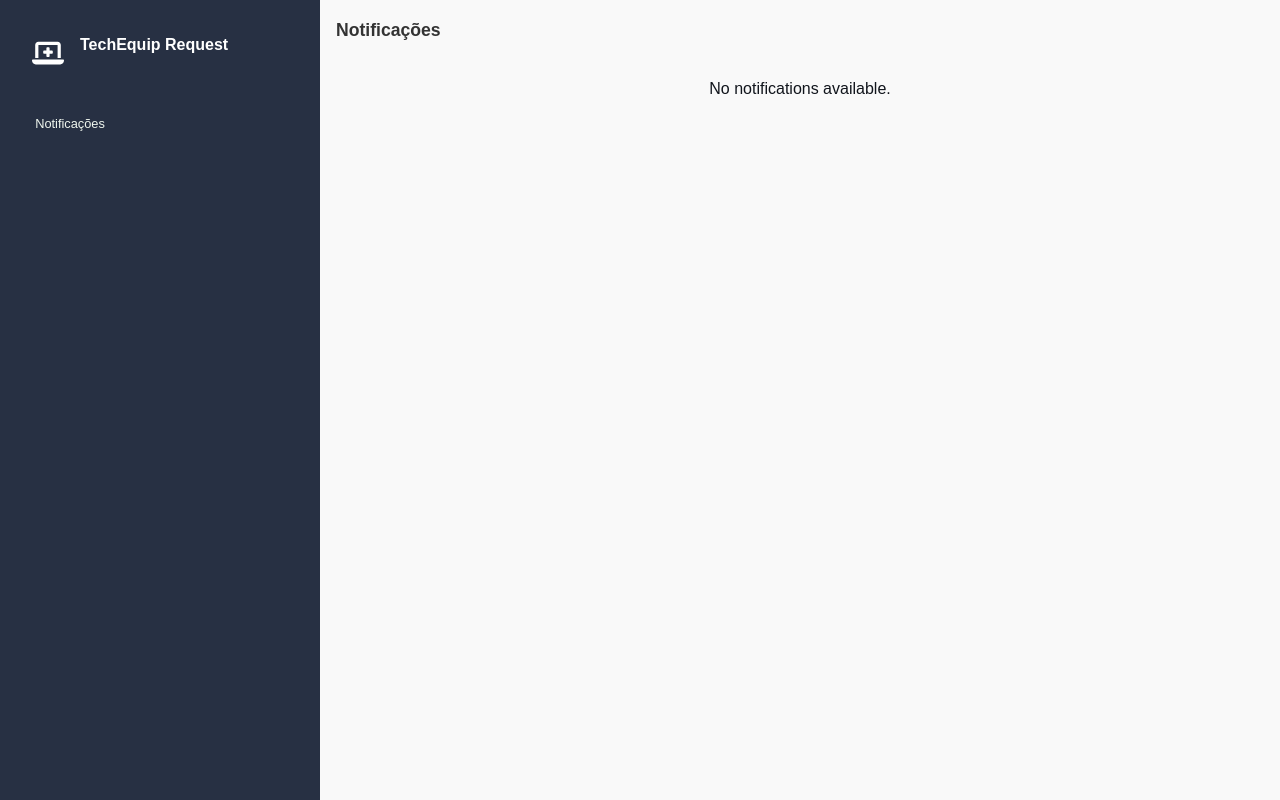
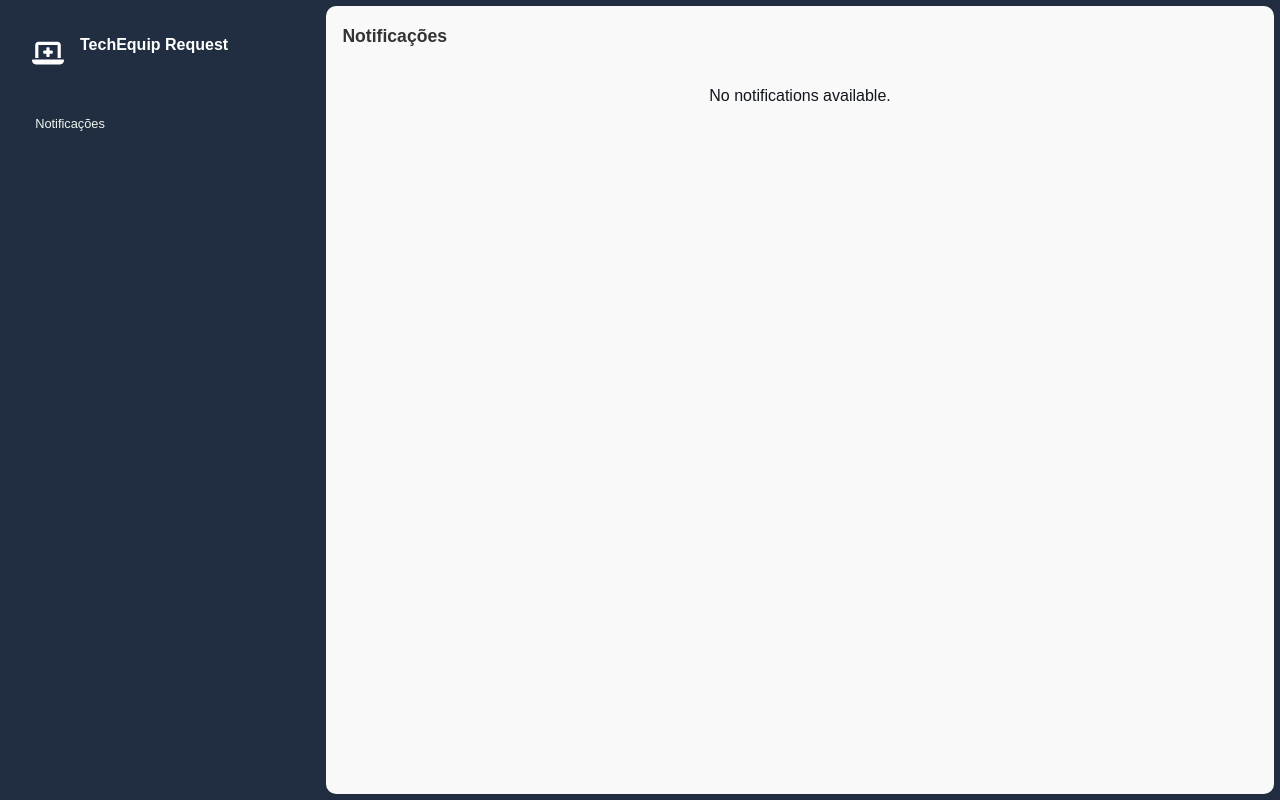
Before and after one commit to ivandro-neto/Sistema-de-Gestao-de-Solicitacoes-de-Equipamentos-de-TI, a React (Vite) app in the folder frontend/: page /inbox in a window 1280 px wide. Built offline with nearby package versions, Linux system fonts and the light colour scheme; no server answers.

Commit message:
Latest final ultra mega commit

```diff
--- a/frontend/src/components/SideNav/css/styles.module.css
+++ b/frontend/src/components/SideNav/css/styles.module.css
@@ -4,8 +4,8 @@
   padding: 1rem;
   width: 25%;
   gap: 1rem;
-  border-right: 1px solid #273043;
-  background-color: #273043;
+  border-right: none;
+  background-color: var(--primary-color);
   color: white;
 }
 .navbar {
@@ -13,7 +13,7 @@
   flex-direction: column;
   justify-content: space-between;
   height: 100%;
-  background-color: #273043;
+  background-color: var(--primary-color);
   width: 100%;
   position: sticky;
 }
--- a/frontend/src/pages/(public)/Home/css/styles.module.css
+++ b/frontend/src/pages/(public)/Home/css/styles.module.css
@@ -16,6 +16,12 @@
   color: var(--text-color);
   margin: 0;
   padding: 2rem;
+}
+
+.logo{
+  width: 64px;
+  filter: invert();
+  margin-right: 1rem;
 }
 
 /* Seção de Herói */
--- a/frontend/src/pages/(public)/Home/index.tsx
+++ b/frontend/src/pages/(public)/Home/index.tsx
@@ -8,8 +8,12 @@ const HomePage: React.FC = () => {
     <div className={styles.pageContainer}>
       {/* Seção de Herói */}
       <section className={styles.heroSection}>
+
         <div className={styles.heroContent}>
-          <h1 className={styles.heroTitle}>TechEquip Request</h1>
+          <h1 className={styles.heroTitle}>
+          <img className={styles.logo} src="../../public/icons/laptop-medical-solid.svg" alt="Logo" loading="lazy" />
+            TechEquip Request
+            </h1>
           <p className={styles.heroSubtitle}>
             Simplifique a montagem de equipamentos de TI na sua empresa
           </p>
--- a/frontend/src/pages/Layout/css/styles.module.css
+++ b/frontend/src/pages/Layout/css/styles.module.css
@@ -4,6 +4,7 @@
   height: 100dvh; /* Preenche toda a altura da janela */
   width: 100dvw; /* Preenche toda a largura da janela */
   overflow: hidden;
+  background-color: var(--primary-color);
 }
 
 .mainContainer{
@@ -11,8 +12,12 @@
   display: flex;
   flex-direction: column;
   width: 100%;
-  height: auto;
+  height: 100dvh;
   justify-content: flex-start;
+  background-color: var(--primary-color);
+  padding: .4rem;
+  border-radius: 10px;
+  overflow: hidden;
   align-items: center;
 }
 
@@ -20,7 +25,8 @@
   overflow-y: auto; /* Adiciona rolagem caso o conteúdo ultrapasse a altura da tela */
   padding: 1rem;
   width: 100%;
-  min-height: 100dvh;
+  border-radius: 10px;
+  min-height: 100%;
   background-color: #f9f9f9; /* Cor de fundo para o main */
 }
 .header{
```
